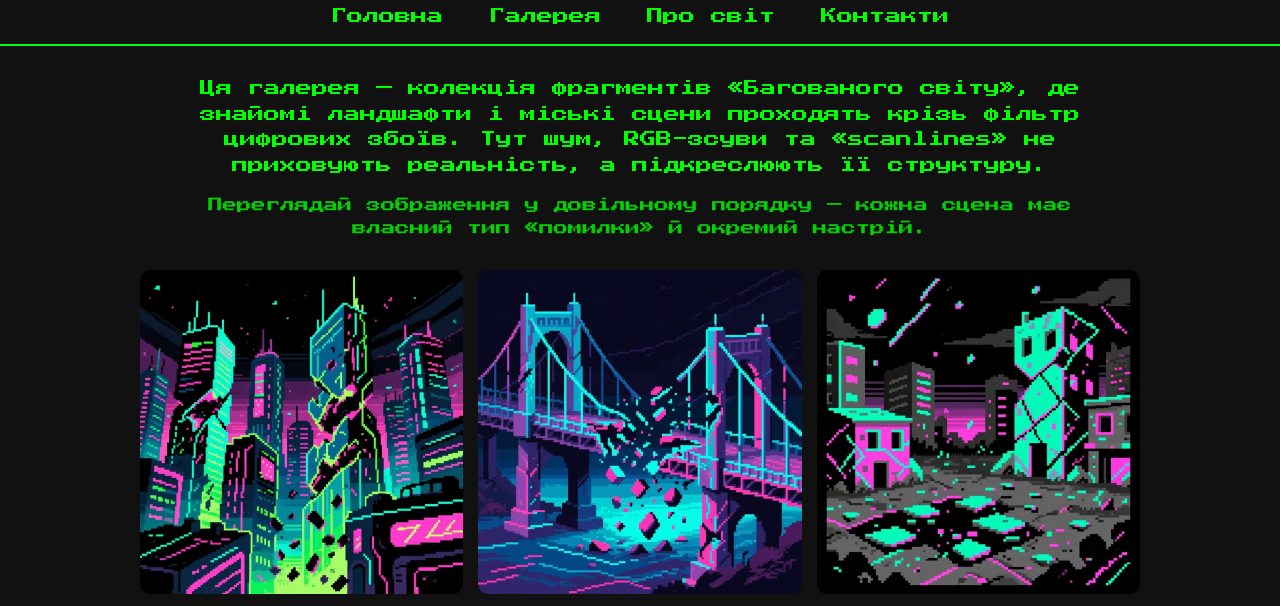
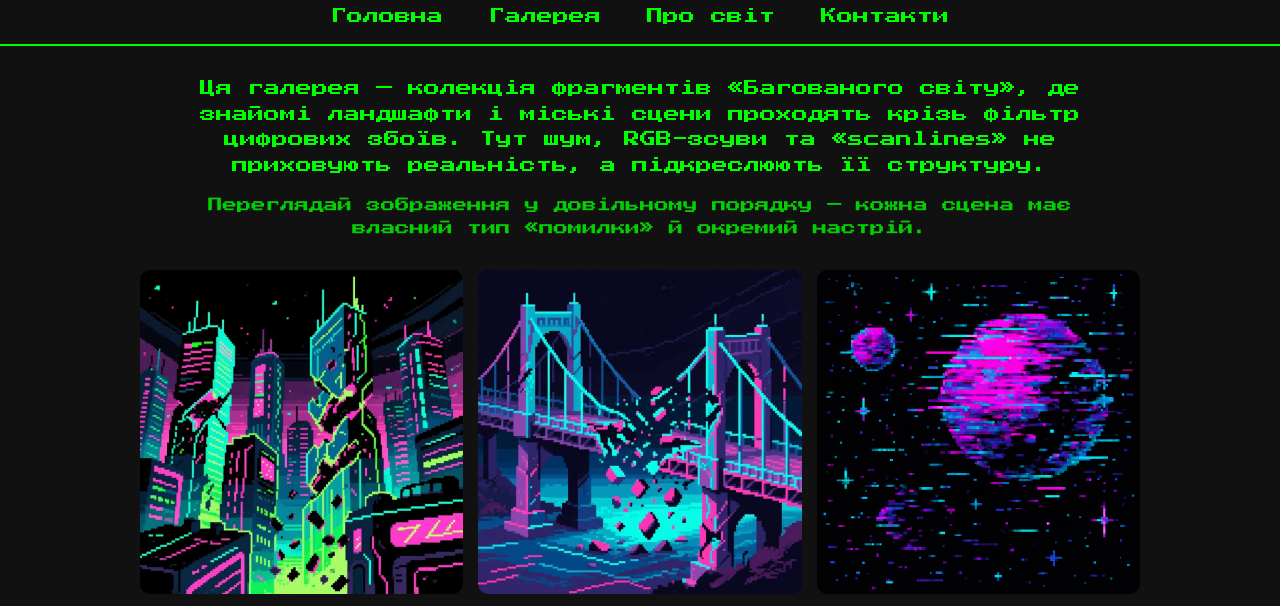
Before and after one commit to ForgeDom/KursovaGraphics, a plain HTML site: page gallery.html in a window 1280 px wide. Shown: the part 162-768 px from the top of the page. Drawn offline with Linux system fonts and the light colour scheme.

```diff
--- a/gallery.html
+++ b/gallery.html
@@ -40,10 +40,11 @@
       <!-- <img src="images/village.jpg" alt="Баг 2"> -->
       <!-- <img src="images/temple.jpg" alt="Баг 3"> -->
       <img src="images/bridge.jpg" alt="Баг 4">
-      <img src="images/city2.jpg" alt="Баг 5">
+      <img src="images/space.png" alt="Баг 10">
+      <!-- <img src="images/city2.jpg" alt="Баг 5"> -->
       <img src="images/mountain.png" alt="Баг 7">
       <img src="images/tree.png" alt="Баг 8">
-      <!-- <img src="images/space.png" alt="Баг 10"> -->
+
       <img src="images/island.jpg" alt="Баг 6">
       <img src="images/ocean.png" alt="Баг 9">
     </div>
```
